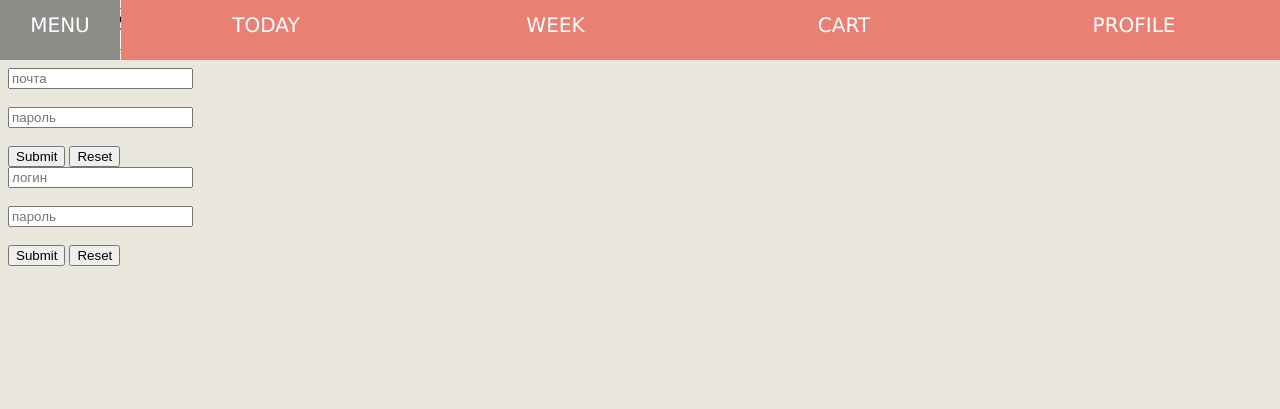
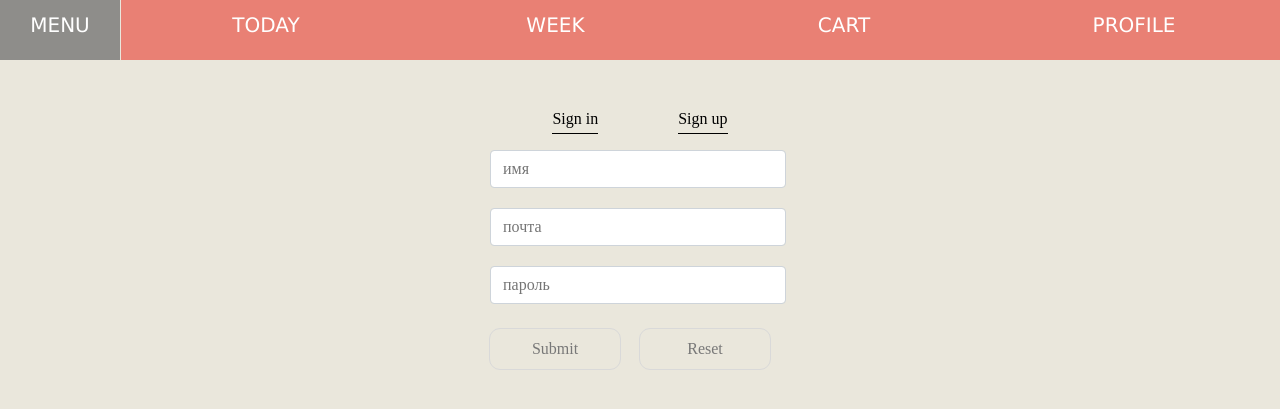
Before and after one commit to Eraaalex/HSE_menu_project, a Flask app: page /account in a window 1280 px wide. Shown: the top 409 px of the page. Run offline with Flask 2, Linux system fonts and the light colour scheme.

Commit message:
added normal registration

```diff
--- a/static/style.css
+++ b/static/style.css
@@ -205,6 +205,153 @@
 
 }
 
+
+/*Options*/
+.form_Acc{
+  display: flex;
+  flex-direction: column;
+
+    display: block;
+    line-height: 10px;
+
+    text-align: center;
+    align-items: center;
+    display: flex;
+    flex: column;
+    justify-content: center;
+    padding-top: 10px;
+    padding-bottom: 10px;
+
+    margin: 0px 10px 0px 10px;
+
+
+
+}
+/* Account */
+.btnAcc{
+  color: black;
+  height: 40px;
+  padding: 10px;
+  background-color: inherit;
+  border: none;
+  cursor: pointer;
+  /* outline: 0px solid  #d9d9d9; */
+  font:inherit;
+  font-weight: 400;
+  /* color: #787878; */
+    margin-right: 20px;
+
+
+    display: inline-block;
+    vertical-align: top;
+    margin: 0 30px;
+    position: relative;
+    text-decoration: none;
+
+    transition: color .1s liner;
+
+}
+.btnAcc::after{
+  content: "";
+  display: block;
+  width: 100%;
+  height: 1px;
+  background-color: black;
+  margin-top: 5px;
+  /* transition: opacity .1s liner; */
+
+  }
+  .button{
+  width: 130px;
+  height: 40px;
+  margin-top: 5px;
+  background-color: inherit;
+  border-radius: 0px;
+  border: none;
+  cursor: pointer;
+  outline: 1px solid  #d9d9d9;
+  color: #000;
+  font-family:"Montserrat", monospace;
+  font-weight: 400;
+  background-color: #f2f2f2;
+}
+.button:hover{
+  outline:1px solid #999999;
+}
+
+.invisible{
+display: none;
+}
+.container_btn{
+margin: auto;
+display: flex;
+justify-content: center;
+/*width:50%;*/
+
+}
+.container_for_button{
+  display: flex;
+  justify-content: space-between;
+}
+.btnAbout{
+  border-radius: 10px;
+  width: 130px;
+  height: 40px;
+  background-color: inherit;
+  border: none;
+  cursor: pointer;
+  outline: 1px solid  #d9d9d9;
+  font:inherit;
+  font-weight: 400;
+  color: #787878;
+    margin-right: 20px;
+}
+.btnAbout:hover{
+text-decoration: underline;
+outline:1px solid #999999;
+}
+.textarea{
+  width:90%;
+}
+
+.input{
+  font: inherit;
+  display: block;
+  max-width: 750px;
+  width:90%;
+  padding: 0.375rem 0.75rem;
+  font-size: 1rem;
+  font-weight: 400;
+  line-height: 1.5;
+  color: #212529;
+  background-color: #fff;
+  background-clip: padding-box;
+  border: 1px solid #ced4da;
+  -webkit-appearance: none;
+  -moz-appearance: none;
+  appearance: none;
+  border-radius: 0.25rem;
+  transition: border-color 0.15s ease-in-out, box-shadow 0.15s ease-in-out;
+}
+.input:active, :hover, :focus {
+    outline: 0;
+    outline-offset: 0;
+}
+
+.btnAcc{
+display: block;
+
+}
+
+.cheese{
+margin-top: 100px;
+}
+
+.containerForAcc{
+margin-top : 100px;
+}
+
+
 .menu_card li {
     line-height: 20px;
 }
--- a/templates/account.html
+++ b/templates/account.html
@@ -2,7 +2,7 @@
 {% block title %} Account {% endblock %}
 
 {% block content %}
-<div class="cheese">
+<div style ="margin:100px">
 <div class="content_Acc">
 
     <div class="container_btn">
@@ -21,8 +21,8 @@
        <input type="text" name="password" placeholder="пароль"  class="input inpAcc" required><br>
        <br>
       <div class="container_for_button">
-       <input type="submit" class="btnAbout">
-       <input type="reset" class="btnAbout"></div>
+       <input type="submit" class="btnAbout button">
+       <input type="reset" class="btnAbout button"></div>
 
       </form>
     </div>
```
